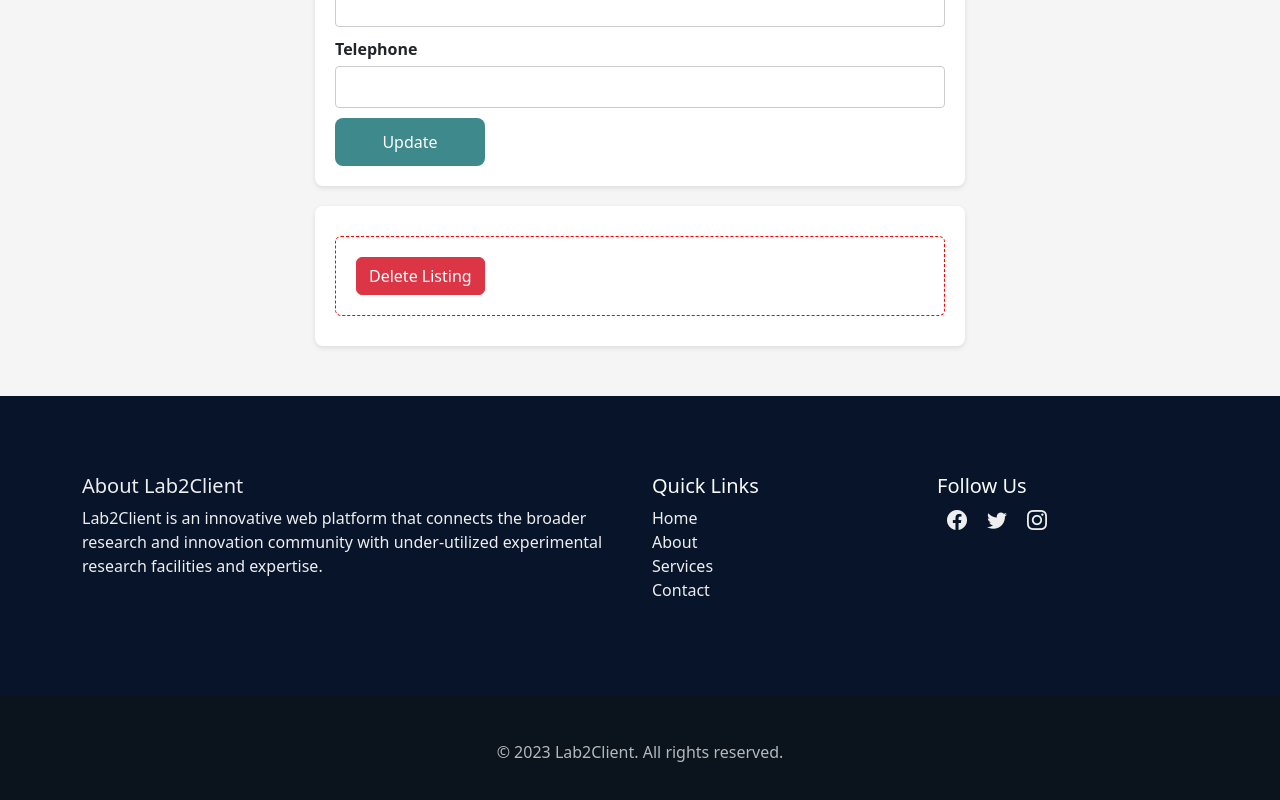
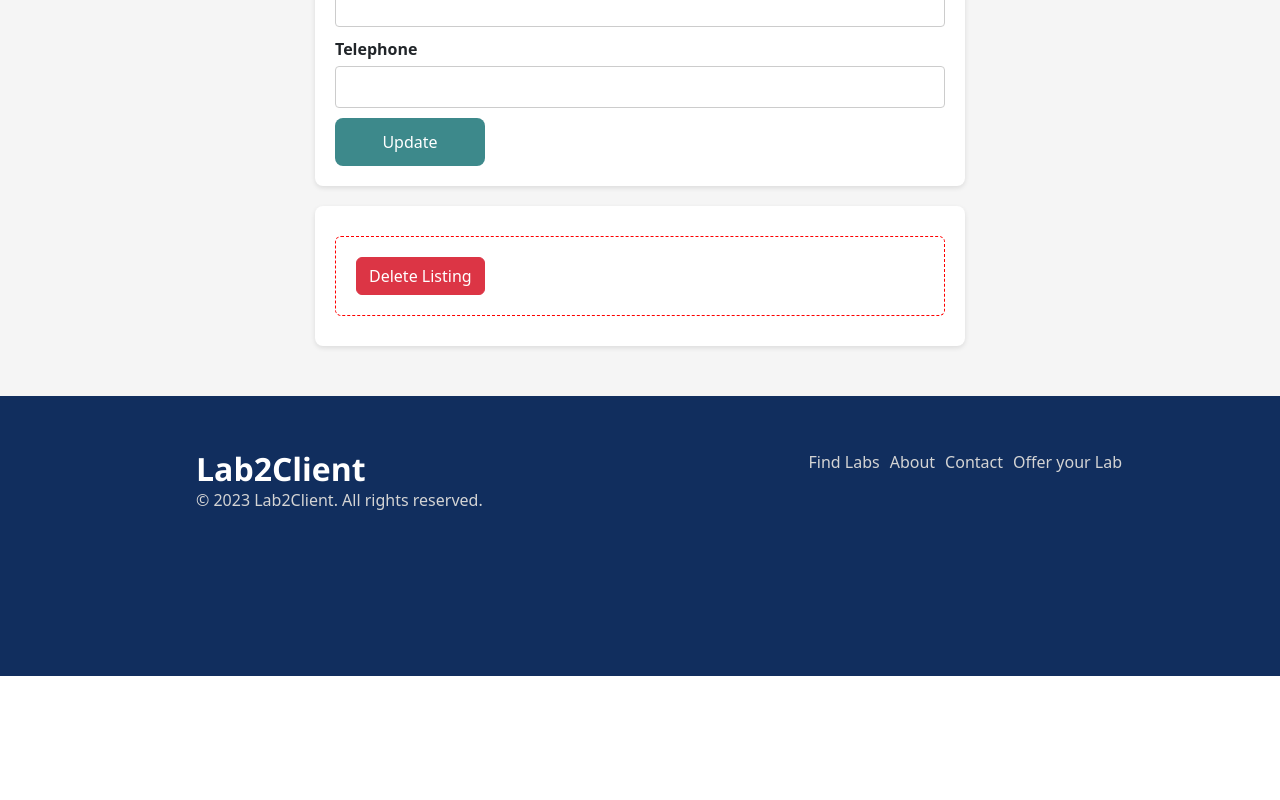
Before and after one commit to idrak888/lab2client-frontend, a Next.js app: page /edit in a window 1280 px wide. Shown: the part 1966-2766 px from the top of the page. After the commit the page ends 2642 px from the top, so only its background shows below. Built offline with nearby package versions, Linux system fonts and the light colour scheme; no server answers.

Commit message:
Added Footer

```diff
--- a/components/Layout/Footer.js
+++ b/components/Layout/Footer.js
@@ -1,41 +1,26 @@
-import React from 'react'
-
-// this is main the footer on the bottom of the page
+import React from 'react';
 
 export default function Footer() {
     return (
         <div className='FooterWrapper'>
-            <footer className="footer text-light py-5">
+            <footer className="footer">
                 <div className="container">
                     <div className="row">
-                        <div className="col-lg-6 footer-content">
-                            <h5>About Lab2Client</h5>
-                            <p>Lab2Client is an innovative web platform that connects the broader research and innovation
-                                community with under-utilized experimental research facilities and expertise.</p>
+                        <div className="col-lg-4 footer-content">
+                            <h1>Lab2Client</h1>
+                            <p>&copy; 2023 Lab2Client. All rights reserved.</p>
                         </div>
-                        <div className="col-lg-3 footer-links">
-                            <h5>Quick Links</h5>
-                            <ul className="list-unstyled">
-                                <li><a href="/">Home</a></li>
-                                <li><a href="/about">About</a></li>
-                                <li><a href="/">Services</a></li>
-                                <li><a href="/#contact">Contact</a></li>
-                            </ul>
-                        </div>
-                        <div className="col-lg-3 footer-social">
-                            <h5>Follow Us</h5>
-                            <a href="/" target="_blank"><i className="bi bi-facebook"></i></a>
-                            <a href="/" target="_blank"><i className="bi bi-twitter"></i></a>
-                            <a href="/" target="_blank"><i className="bi bi-instagram"></i></a>
+                        <div className="col-lg-6 footer-links">
+                            <div className="d-flex justify-content-end">
+                                <a href="/">Find Labs</a>
+                                <a href="/">About</a>
+                                <a href="/">Contact</a>
+                                <a href="/">Offer your Lab</a>
+                            </div>
                         </div>
                     </div>
                 </div>
             </footer>
-            <div style={{width: "100%", backgroundColor: "#0B131C", padding: 20, color: "rgba(255, 255, 255, 0.7)"}}>
-                <div className="col-lg-12 text-center mt-4">
-                    <p>&copy; 2023 Lab2Client. All rights reserved.</p>
-                </div>
-            </div>
         </div>
-    )
+    );
 }
--- a/package.json
+++ b/package.json
@@ -10,6 +10,7 @@
   },
   "dependencies": {
     "@emailjs/browser": "^3.11.0",
+    "@popperjs/core": "^2.11.8",
     "@stripe/stripe-js": "^1.54.1",
     "axios": "^1.4.0",
     "bootstrap": "^5.2.3",
--- a/styles/globals.css
+++ b/styles/globals.css
@@ -42,71 +42,50 @@ body {
 }
 
 .footer {
-    background-color: #071429;
+    background-color: #112E5E;
     max-width: 100vw;
+    padding: 3vh 3vw;
+    color: #eeeeee;
+    height: 35vh;
+}
+
+.container {
+    height: 27vh;
+    padding: 30px 0px;
 }
 
 .footer-content {
-    color: #eeeeee;
+    display: flex;
+    flex-direction: column;
+    align-items: flex-start; /* Updated alignment to flex-start */
+    margin-left: 10%; /* Added margin for left alignment */
+}
+
+.footer-content h1 {
+    font-size: 2em;
+    font-weight: bold;
+    color: #ffffff;
+    font-family: 'Segoe UI', Tahoma, Geneva, Verdana, sans-serif;
+    margin: 0; /* Remove default margin */
+}
+
+.footer-content p {
+    color: #D4D4D4;
+    margin: 0; /* Remove default margin */
+}
+
+.footer-links {
+    display: flex;
+    justify-content: flex-end;
 }
 
 .footer-links a {
-    color: #eeeeee;
+    color: #D4D4D4;
     text-decoration: none;
-    transition: color 0.3s;
+    margin-left: 10px;
+    font-size: 16px;
 }
 
 .footer-links a:hover {
     text-decoration: underline;
 }
-
-.footer-content,
-.footer-links,
-.footer-social {
-    padding: 30px 10px;
-}
-
-.footer-social a {
-    color: #eeeeee;
-    text-decoration: none;
-    margin: 0 10px;
-    font-size: 20px;
-}
-
-.loader {
-    width: 3.25em;
-    transform-origin: center;
-    animation: rotate4 2s linear infinite;
-}
-
-.loader circle {
-    fill: none;
-    stroke: hsl(214, 97%, 59%);
-    stroke-width: 2;
-    stroke-dasharray: 1, 200;
-    stroke-dashoffset: 0;
-    stroke-linecap: round;
-    animation: dash4 1.5s ease-in-out infinite;
-}
-
-@keyframes rotate4 {
-    100% {
-        transform: rotate(360deg);
-    }
-}
-
-@keyframes dash4 {
-    0% {
-        stroke-dasharray: 1, 200;
-        stroke-dashoffset: 0;
-    }
-
-    50% {
-        stroke-dasharray: 90, 200;
-        stroke-dashoffset: -35px;
-    }
-
-    100% {
-        stroke-dashoffset: -125px;
-    }
-}
```
Also changed, not shown: 1 other file (tests, documents, lock files or other folders).
